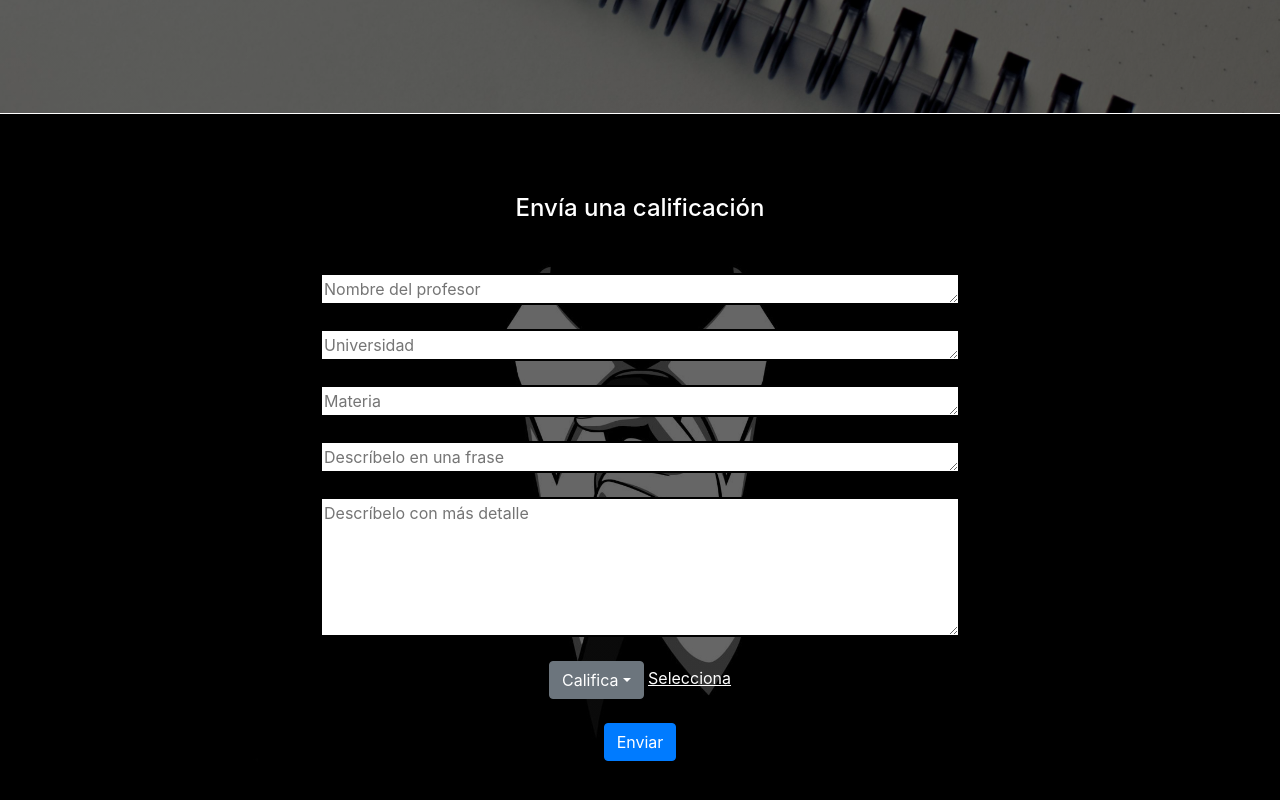
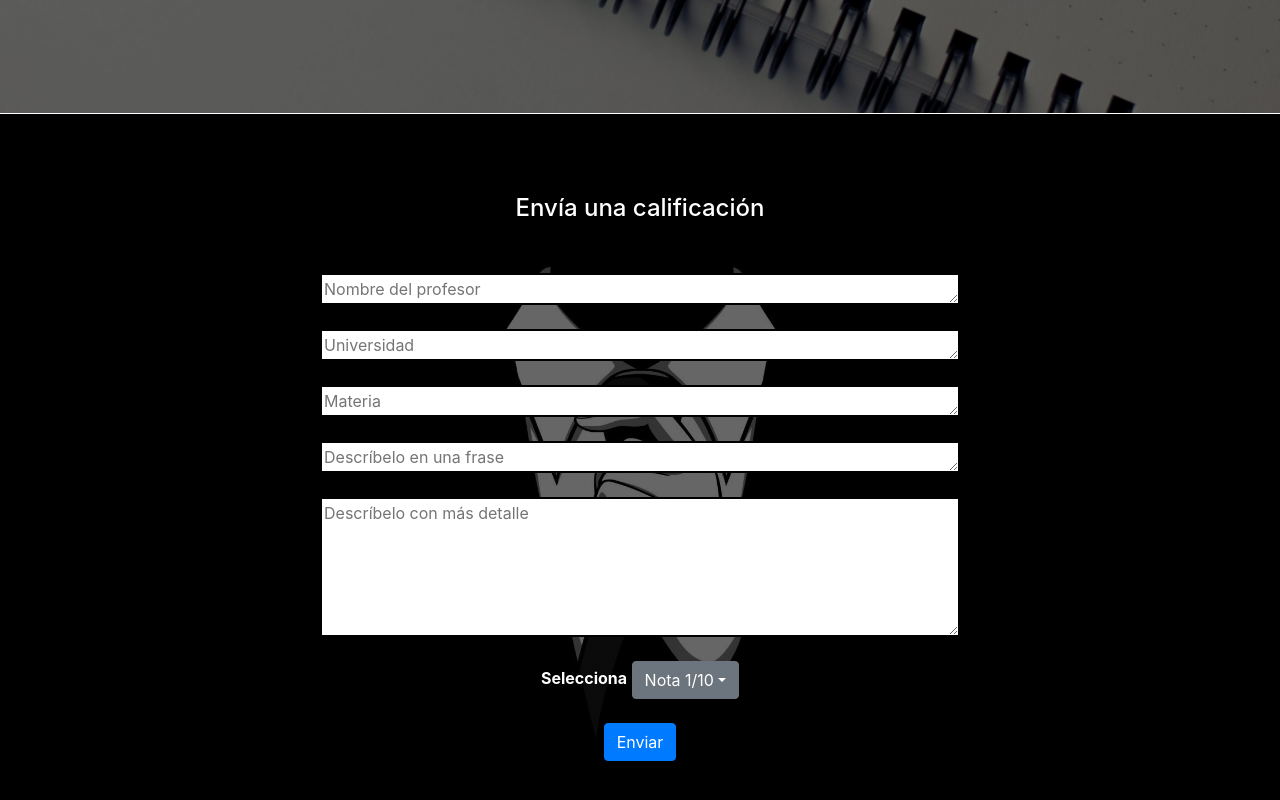
Before and after one commit to alexandro591/CalificaME, an Electron app: page public/index.html in a window 1280 px wide. Shown: the part 687-1487 px from the top of the page. Drawn offline with nearby package versions, Linux system fonts and the light colour scheme.

Commit message:
second version

```diff
--- a/public/index.html
+++ b/public/index.html
@@ -57,7 +57,8 @@
             <textarea class="frase" id="input" placeholder="Descríbelo en una frase" rows="1"></textarea><br><br>
             <textarea class="comentario" id="input" placeholder="Descríbelo con más detalle" style="height: 140px;"></textarea><br><br>
             <div class="dropdown">
-                <button class="btn btn-secondary dropdown-toggle" type="button" id="dropdownMenuButton" data-toggle="dropdown" aria-haspopup="true" aria-expanded="false">Califica</button>
+                <span id="nota" style="color: white;"><b>Selecciona</b></span>
+                <button class="btn btn-secondary dropdown-toggle" type="button" id="dropdownMenuButton" data-toggle="dropdown" aria-haspopup="true" aria-expanded="false">Nota 1/10</button>
                 <div class="dropdown-menu" aria-labelledby="dropdownMenuButton">
                     <a class="dropdown-item" onclick="califica(1)">1</a>
                     <a class="dropdown-item" onclick="califica(2)">2</a>
@@ -69,7 +70,7 @@
                     <a class="dropdown-item" onclick="califica(8)">8</a>
                     <a class="dropdown-item" onclick="califica(9)">9</a>
                     <a class="dropdown-item" onclick="califica(10)">10</a>
-                </div><span id="nota" style="color: white;"><u>Selecciona</u></span>
+                </div>
             </div><br>
             <input class="btn btn-primary" type="submit" value="Enviar" onclick="send()">
         </div>
@@ -86,7 +87,7 @@
         console.log(error)
     }
     function califica(n){
-        $("#nota").html("<u>Nota: "+n+"</u>");
+        $("#nota").html("<b>Nota: "+n+"</b>");
         calificacion=n;
     }
     function send(){
```
